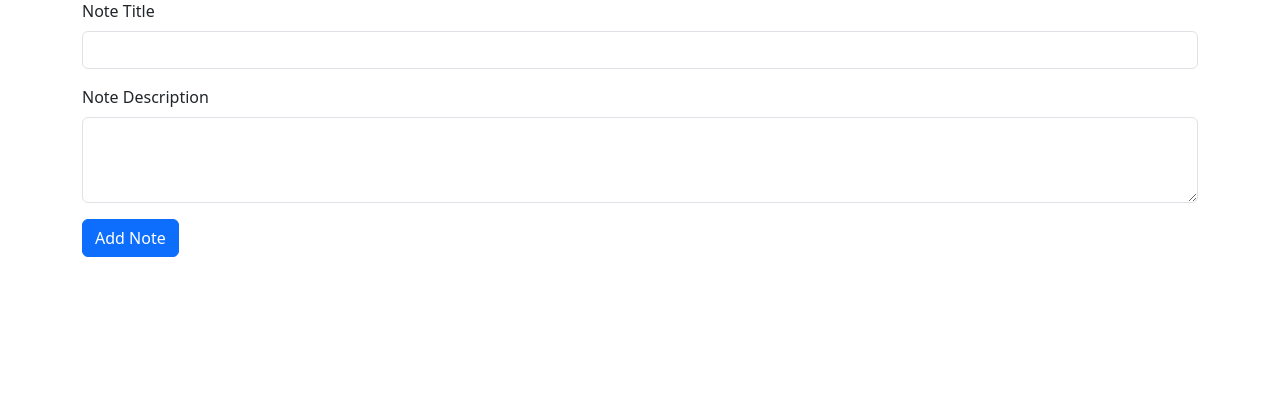
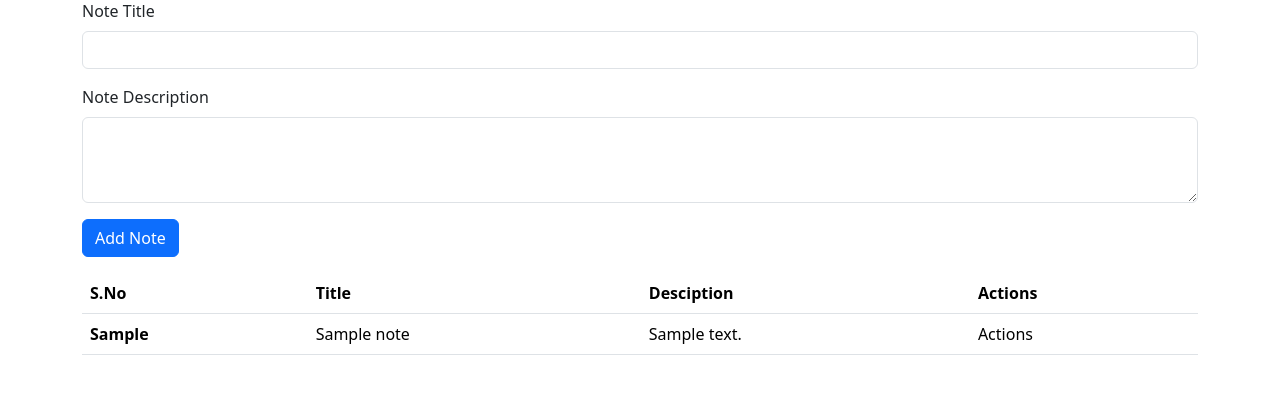
Before and after one commit to vipul-rathod/crud, a PHP site: page / in a window 1280 px wide. Shown: the part 119-513 px from the top of the page. Run offline with PHP 8.4, Linux system fonts and the light colour scheme; tables that the repository leaves empty or names only in its code hold one stand-in row (values such as "Sample post").

Commit message:
Added a table to the UI and updated the fields with the database query

```diff
--- a/index.html
+++ b/index.php
@@ -1,3 +1,23 @@
+<?php
+
+//INSERT INTO `notes` (`sno`, `title`, `description`, `tstamp`) VALUES (NULL, 'Buy books', 'Please buy books from the store', current_timestamp());
+
+// Connect to the database
+$servername = 'localhost';
+$username = 'root';
+$password = '';
+$database = 'notes';
+
+// Create a connection
+$conn = mysqli_connect($servername, $username, $password, $database);
+
+// Die if connection was not successful.
+if (!$conn){
+  dir("Sorry we failed to connect: " . mysqli_connect_error());
+}
+
+?>
+
 <!doctype html>
 <html lang="en">
   <head>
@@ -48,6 +68,35 @@
             <button type="submit" class="btn btn-primary">Add Note</button>
         </form>
     </div>
+    <div class="container">
+      <table class="table">
+        <thead>
+          <tr>
+            <th scope="col">S.No</th>
+            <th scope="col">Title</th>
+            <th scope="col">Desciption</th>
+            <th scope="col">Actions</th>
+          </tr>
+        </thead>
+        <tbody>
+
+          <?php
+            $sql = "SELECT * FROM `notes`";
+            $result = mysqli_query($conn, $sql);
+            while($row = mysqli_fetch_assoc($result)){
+              echo  "
+              <tr>
+                <th scope='row'>" .$row['sno'] ."</th>
+                <td>" .$row['title'] ."</td>
+                <td>" .$row['description'] ."</td>
+                <td> Actions </td>
+              </tr>";
+            }
+        ?>
+        </tbody>
+      </table>
+
+    </div>
 
     <script src="https://cdn.jsdelivr.net/npm/bootstrap@5.3.2/dist/js/bootstrap.bundle.min.js" integrity="sha384-C6RzsynM9kWDrMNeT87bh95OGNyZPhcTNXj1NW7RuBCsyN/o0jlpcV8Qyq46cDfL" crossorigin="anonymous"></script>
   </body>
```
